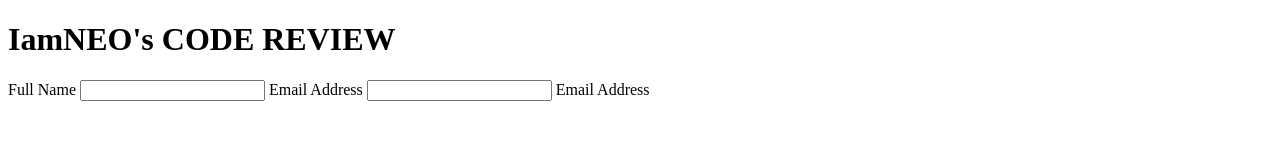
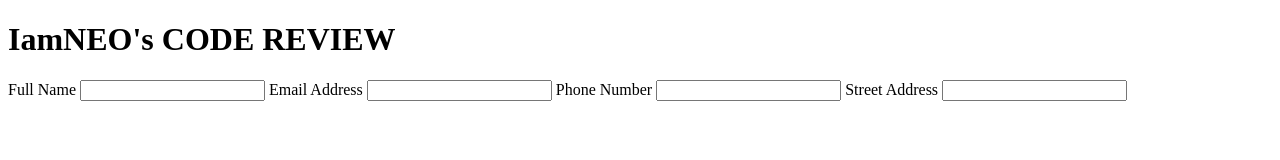
Before and after one commit to iamneo-production/bdcbefddbefea305671553bbaaaabbcbbfefone, a website: page public/index.html in a window 1280 px wide. Drawn offline with Linux system fonts and the light colour scheme.

Commit message:
Backup Commit

```diff
--- a/public/index.html
+++ b/public/index.html
@@ -16,9 +16,14 @@
 <h1>IamNEO's CODE REVIEW</h1>
 <form>
     <label>Full Name</label>
-    <input type="text" name="First name">
+    <input type="text" id="name" name="First name">
     <label>Email Address</label>
     <input type="email" name="email">
-    <label>Email Address</label>
+    <label>Phone Number</label>
+    <input type="number" name="number">
+    <label>Street Address</label>
+    <input type="Address" name="address">
+
 </form>
+
 </body>
```
